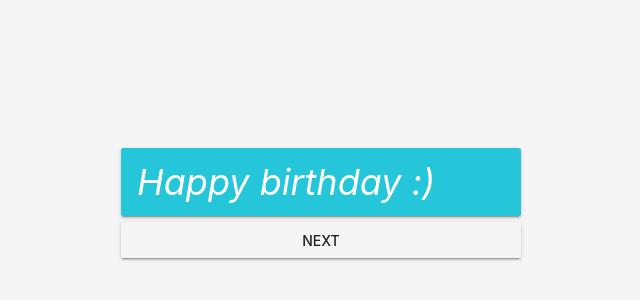
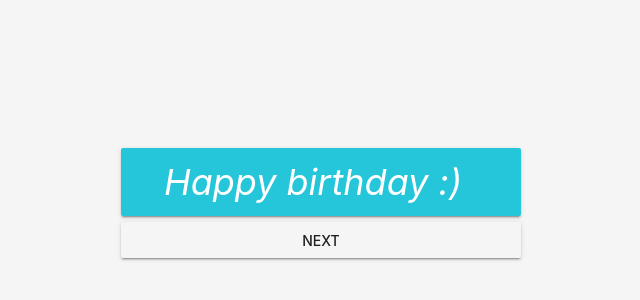
Before and after one commit to Paul-Kijtapart/smile, a Vue app: page / in a window 1280 px wide. Shown: the part 194-494 px from the top of the page, without its empty margins (319-959 px from the left). Built offline with nearby package versions, Linux system fonts and the light colour scheme.

Commit message:
Style: Update title layout.

```diff
--- a/src/App.vue
+++ b/src/App.vue
@@ -8,11 +8,11 @@
       <template v-for="(message, index) in messages">
         <v-card v-if="cardIndex === index"
                 :key="index"
-                class="mx-auto"
+                class="mx-auto birthday-card"
                 color="#26c6da"
                 dark>
           <!-- Title -->
-          <v-card-title>
+          <v-card-title class="birthday-card-title">
             <v-icon large left>
               {{ message }}
             </v-icon>
@@ -105,6 +105,11 @@
     color: white;
   }
 
+  .birthday-card-title {
+    display: flex;
+    justify-content: center;
+  }
+
   .bye-btn {
     background-color: lightcoral !important;
     color: white !important;
```
